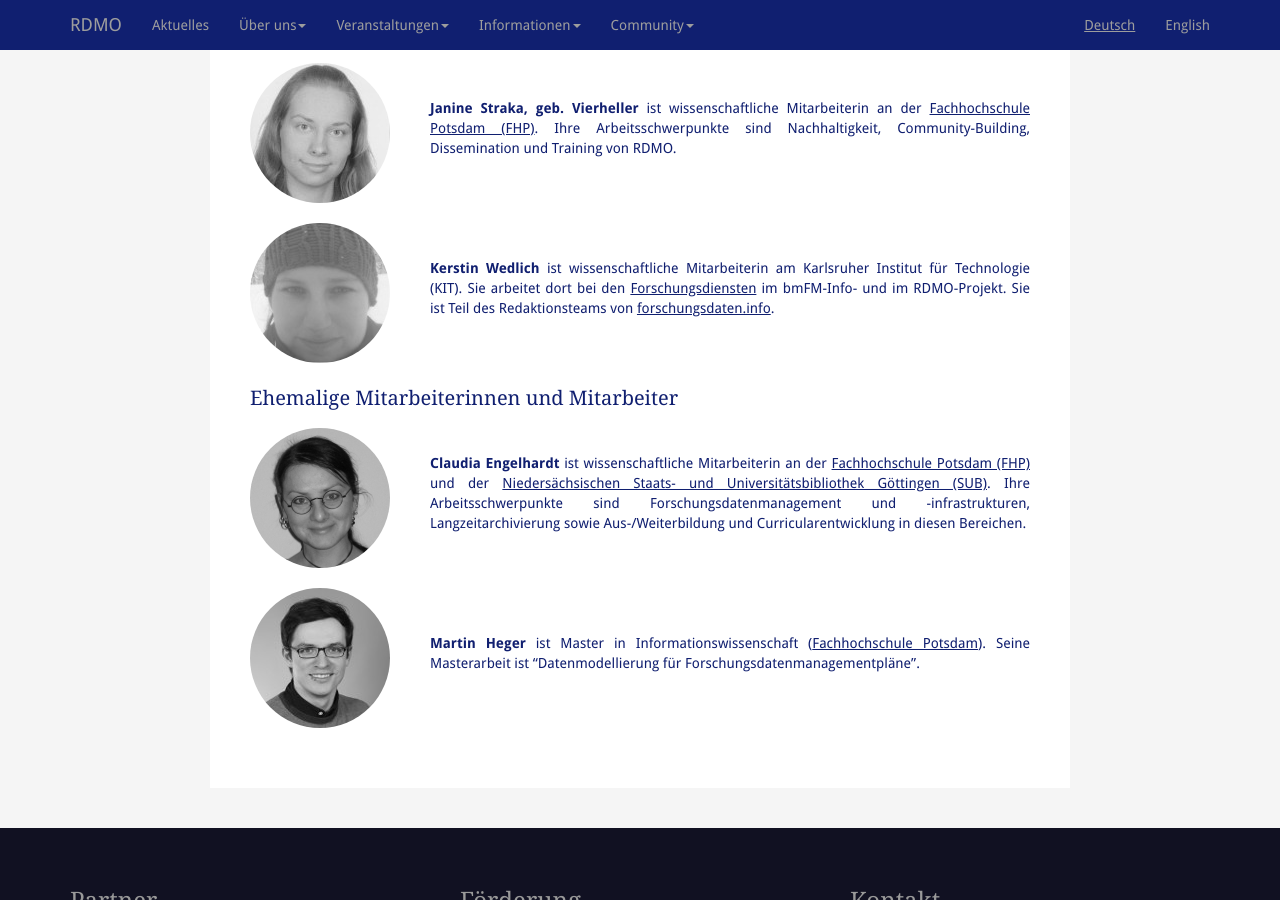
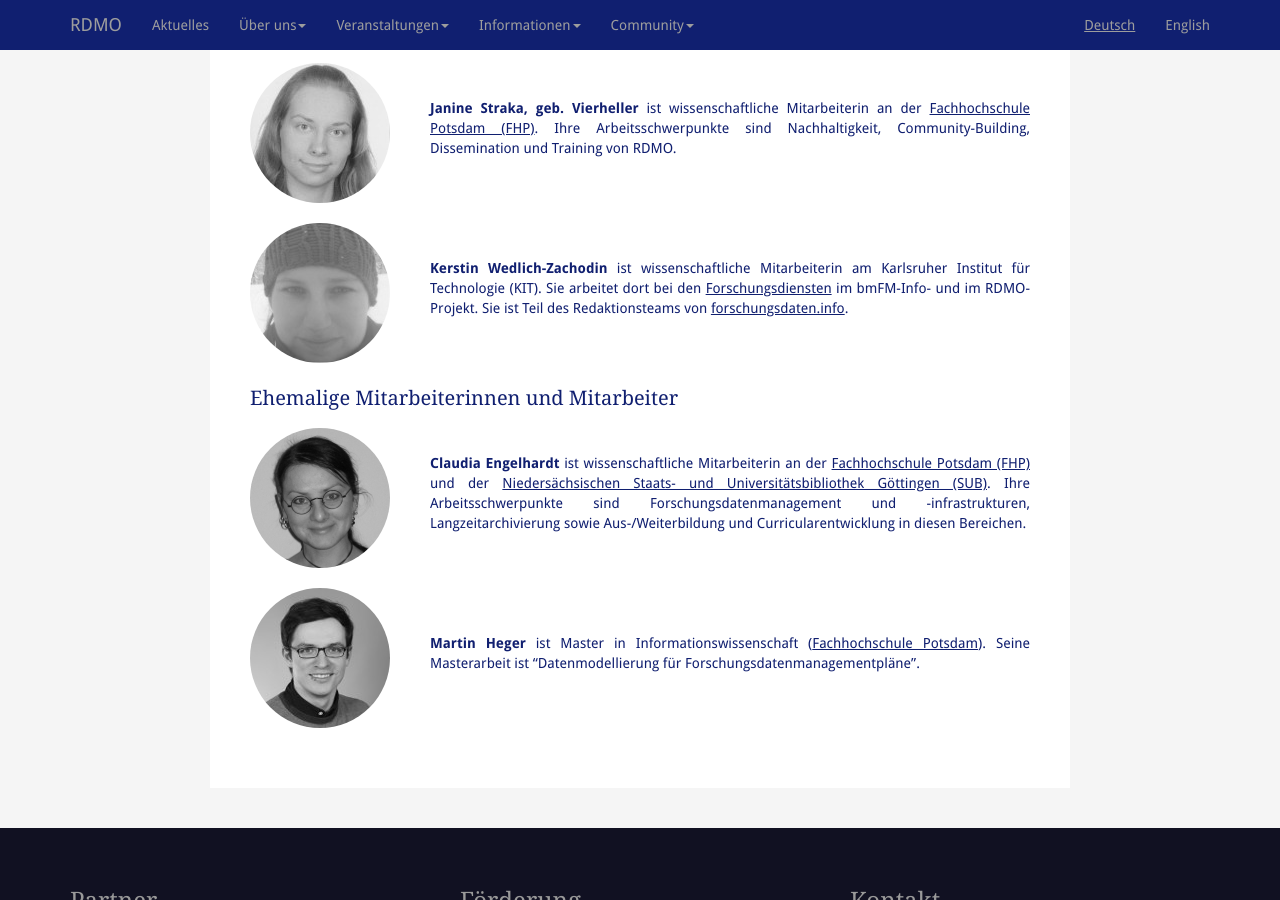
Before and after one commit to rdmorganiser/rdmorganiser.github.io, a Jekyll site: the page built from team.html, in a window 1280 px wide and 900 px high, scrolled down 1232 px. Built offline with Jekyll 4.4.1, drawn with Linux system fonts in a browser that asks for light colours.

Commit message:
Update team.yml

```diff
--- a/_data/team.yml
+++ b/_data/team.yml
@@ -40,8 +40,8 @@
   image: img/team/vierheller.jpg
 
 - text:
-    de: "**Kerstin Wedlich** ist wissenschaftliche Mitarbeiterin am Karlsruher Institut für Technologie (KIT). Sie arbeitet dort bei den [Forschungsdiensten](http://www.rdm.kit.edu) im bmFM-Info- und im RDMO-Projekt. Sie ist Teil des Redaktionsteams von [forschungsdaten.info](http://www.forschungsdaten.info)."
-    en: "**Kerstin Wedlich** is a research associate at Karlsruhe Institute of Technology (KIT). There she works at the [research services](http://www.rdm.kit.edu) im bwFDM-Info and in the RDMO project. She is part of the editorial team of [forschungsdaten.info](http://www.forschungsdaten.info)."
+    de: "**Kerstin Wedlich-Zachodin** ist wissenschaftliche Mitarbeiterin am Karlsruher Institut für Technologie (KIT). Sie arbeitet dort bei den [Forschungsdiensten](http://www.rdm.kit.edu) im bmFM-Info- und im RDMO-Projekt. Sie ist Teil des Redaktionsteams von [forschungsdaten.info](http://www.forschungsdaten.info)."
+    en: "**Kerstin Wedlich-Zachodin** is a research associate at Karlsruhe Institute of Technology (KIT). There she works at the [research services](http://www.rdm.kit.edu) im bwFDM-Info and in the RDMO project. She is part of the editorial team of [forschungsdaten.info](http://www.forschungsdaten.info)."
   image: img/team/wedlich.jpg
 
 former:
```
